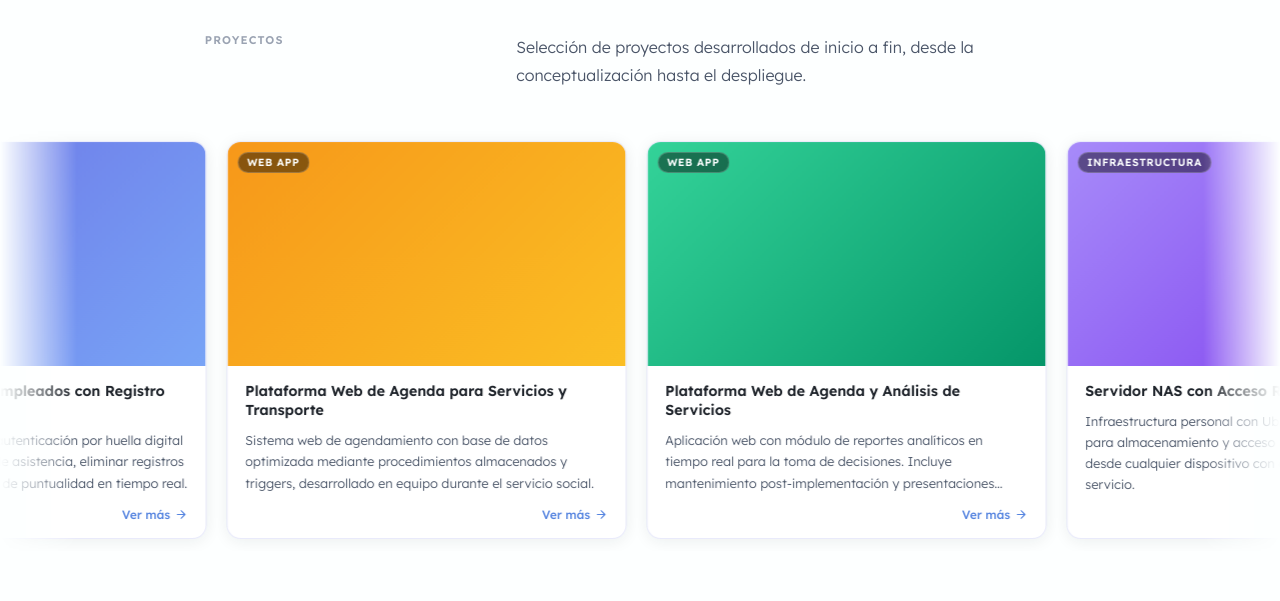
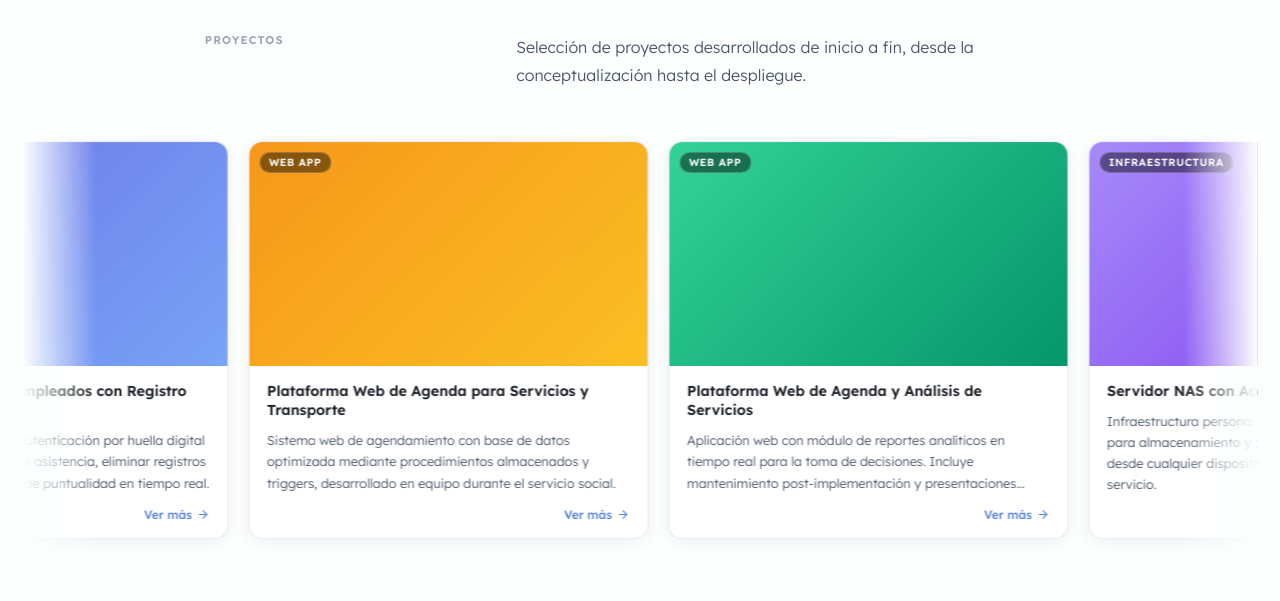
Before and after one commit to AxelR-Kernel/Portafolio-Personal, a React (Vite) app: page / in a window 1280 px wide. Shown: the part 2320-2921 px from the top of the page. Built offline with nearby package versions, Linux system fonts and the light colour scheme.

Commit message:
Correccion en el ancho del carrusel Proyectos

```diff
--- a/src/components/Sections/Proyectos/Proyectos.css
+++ b/src/components/Sections/Proyectos/Proyectos.css
@@ -43,7 +43,7 @@
 
 /* Rompe el padding y ocupa el viewport completo */
 .proyectos-carrusel-outer {
-  width: 100vw;
+  width: calc(100vw - 5%);
   position: relative;
   left: 50%;
   transform: translateX(-50%);
```
